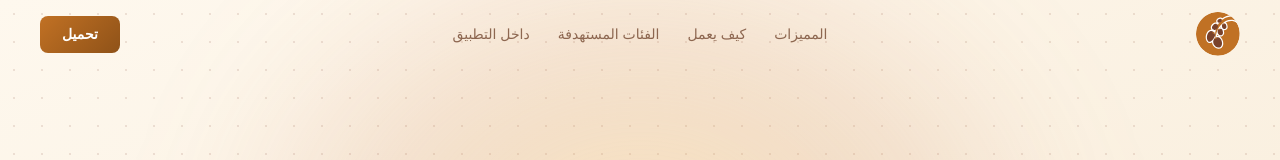
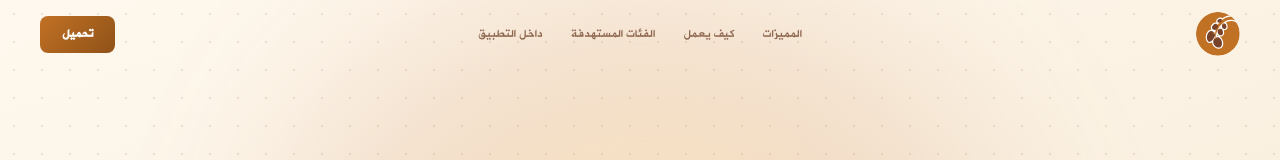
Before and after one commit to Shefaa-atef/tamrat_web, a React (Vite) app: page / in a window 1280 px wide. Shown: the top 160 px of the page. Built offline with nearby package versions, Linux system fonts and the light colour scheme.

Commit message:
Add bundled Al Jazeera web font

```diff
--- a/src/index.css
+++ b/src/index.css
@@ -3,10 +3,13 @@
 @font-face {
   font-family: "Al Jazeera";
   src:
+    url("./assets/fonts/Aljazeera.ttf") format("truetype"),
     local("Al-Jazeera-Arabic-Bold"),
     local("Al Jazeera Arabic Bold"),
     local("AlJazeeraArabicBold"),
     local("Al Jazeera Arabic");
+  font-weight: 400;
+  font-style: normal;
   font-display: swap;
 }
 
```
Also changed, not shown: src/assets/fonts/Aljazeera.ttf (added).
